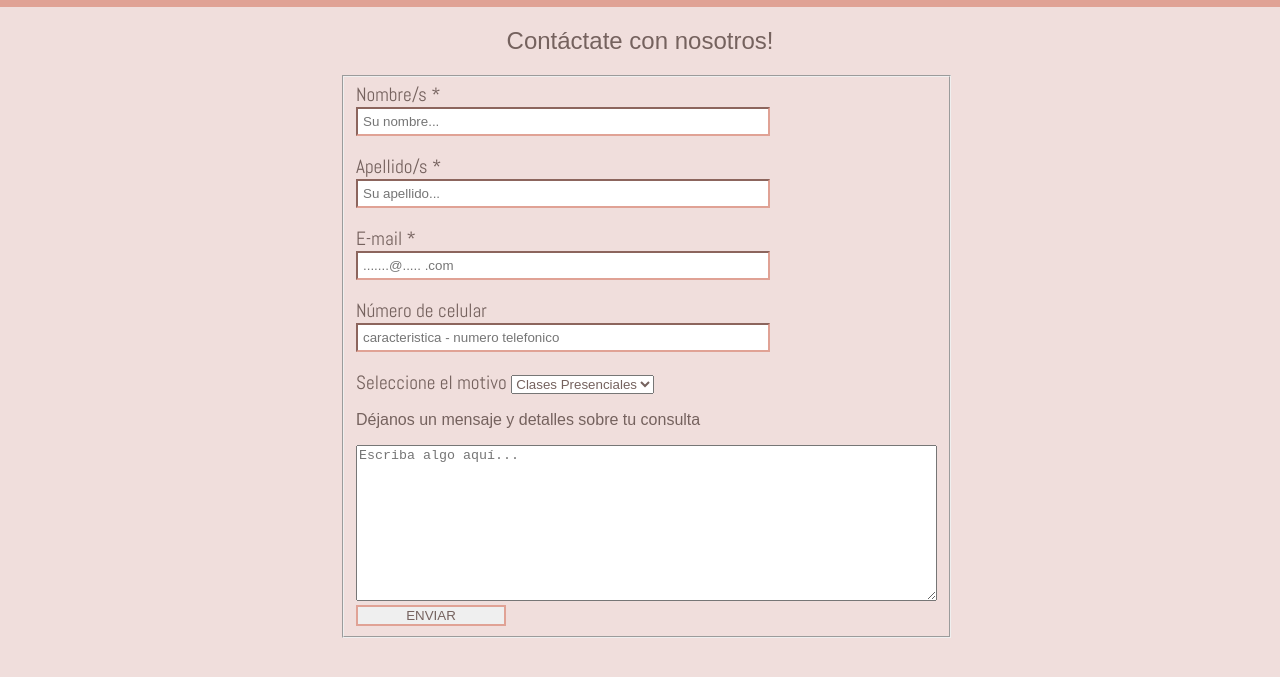
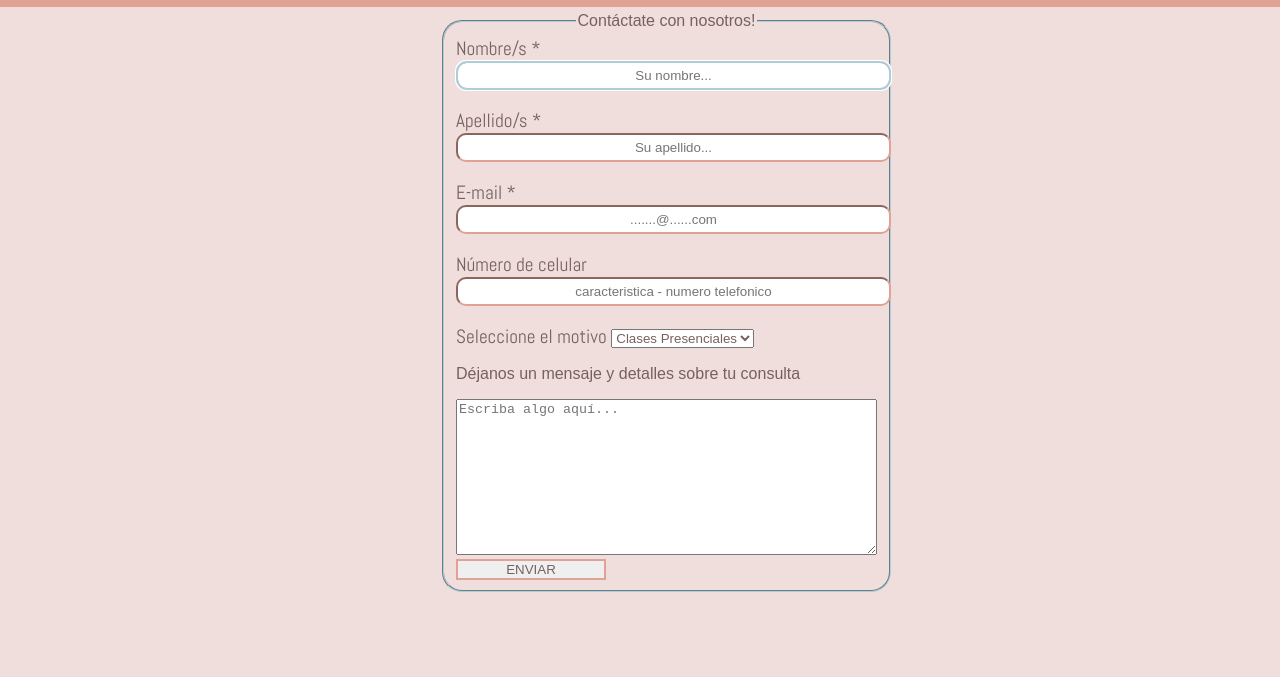
Before and after one commit to castro-victoria/castro-victoria.github.io, a plain HTML site: page contacto.html in a window 1280 px wide. Shown: the part 117-794 px from the top of the page. Drawn offline with Linux system fonts and the light colour scheme; a web font is replaced by a local one.

Commit message:
algo en el formulario..

```diff
--- a/contacto.html
+++ b/contacto.html
@@ -28,15 +28,16 @@
                 <a href="contacto.html">Contacto</a>
             </nav>
         </header>
-        <h2 class="contacto">Contáctate con nosotros!</h2>
+
         <form onsubmit="return validar()">
-            <fieldset>
+            <fieldset class="field">
+                <legend>Contáctate con nosotros!</legend>
                 <label for="Nombre">Nombre/s *</label><br>
-                <input type="text" placeholder="Su nombre..."><br><br>
+                <input type="text" placeholder="Su nombre..." required autofocus><br><br>
                 <label for="Apellido">Apellido/s *</label><br>
-                <input type="text" placeholder="Su apellido..."><br><br>
+                <input type="text" placeholder="Su apellido..." required> <br><br>
                 <label>E-mail *</label><br>
-                <input type="" placeholder=".......@..... .com"><br><br>
+                <input type="" placeholder=".......@......com" required><br><br>
                 <label>Número de celular</label><br>
                 <input type="tel" placeholder="caracteristica - numero telefonico"><br><br>
                 <label for="motivo">Seleccione el motivo</label>
@@ -46,7 +47,7 @@
                 <option>Talleres </option>
             </select><br>
             <p>Déjanos un mensaje y detalles sobre tu consulta</p>
-            <textarea name="mensaje" rows="10" cols="70" placeholder="Escriba algo aquí..."></textarea>
+            <textarea name="mensaje" rows="10" cols="50" placeholder="Escriba algo aquí..."></textarea>
             <button type="button" onclick="alert('Mensaje enviado! Pronto nos contacteremos contigo')">ENVIAR</button>
 
             </fieldset>
--- a/style.contacto.css
+++ b/style.contacto.css
@@ -43,27 +43,40 @@ h1{
     height: 100px;
     margin-right: 100px;
 }
-.contacto{
+legend{
     color: #75625E;
     text-align: center;
     font-family: "Poetsen One", sans-serif;
     font-weight: 400;
     font-style: normal;
 }
+
 form{
     margin: 0 auto;
-    width: 600px;
+    width: 400px;
     color:#75625E;
+    justify-content: center;
+    align-items: center;
+    padding: 5px;
+}
+.field{
+    border-radius: 20px;
+    width: 100%;
+    border-color: #AFCDD8;
 
 }
 
 input{
-    width: 400px;
+    width: 100%;
     padding: 5px;
     color:#75625E;
+    outline-color: #AFCDD8;
     border-color: #E0A295;
+    border-radius: 10px;
+    text-align: center;
 
 }
+
 label{
     font-size:larger;
     font-family: "Abel", sans-serif;
@@ -75,6 +88,7 @@ select{
     font-weight: 400;
     font-style: normal;
     color: #75625E;
+
 }
 button{
     width: 150px;
@@ -87,3 +101,6 @@ button{
     font-style: normal;
 
 }
+button:hover{
+    background-color:#AFCDD8
+}
```
